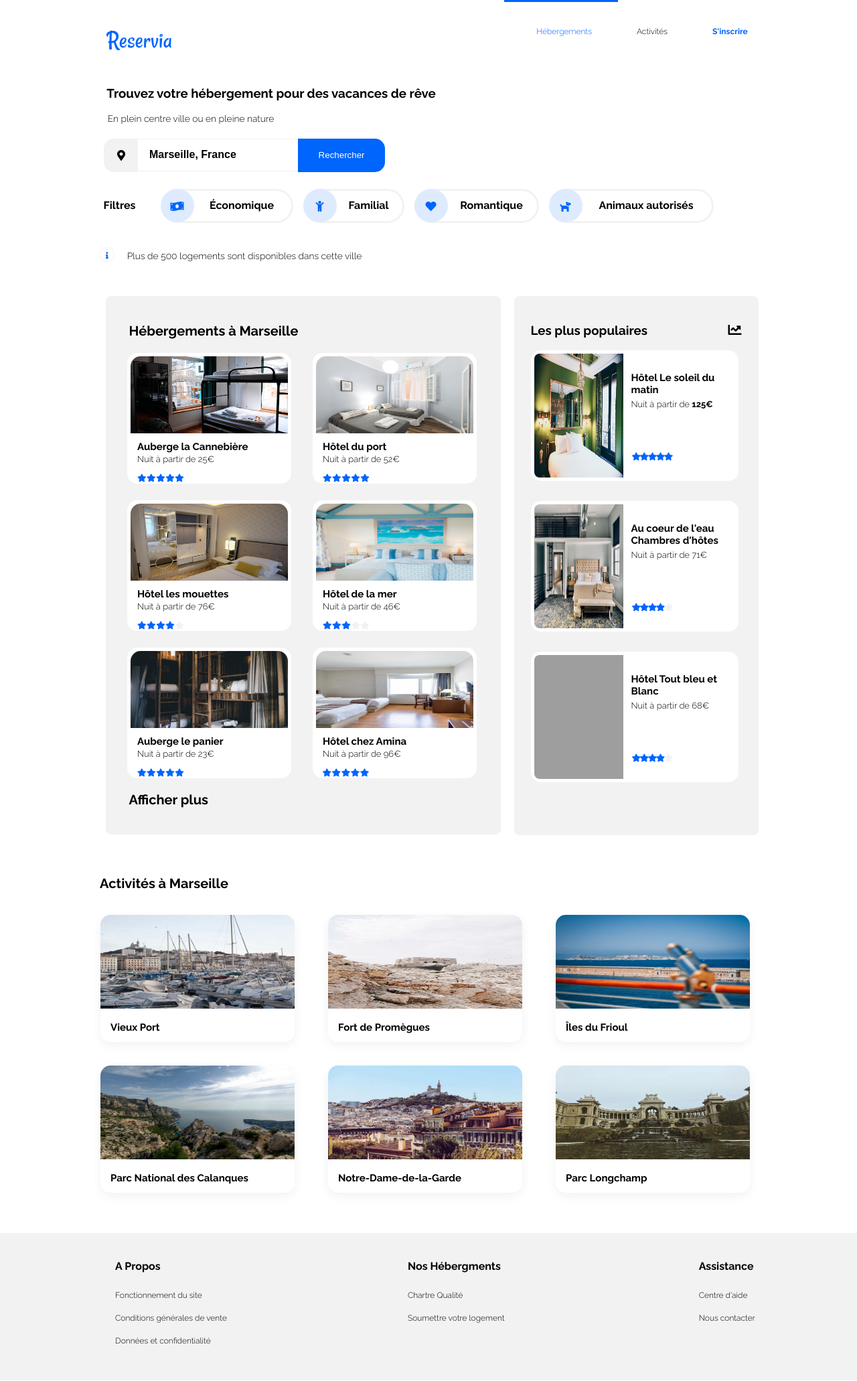
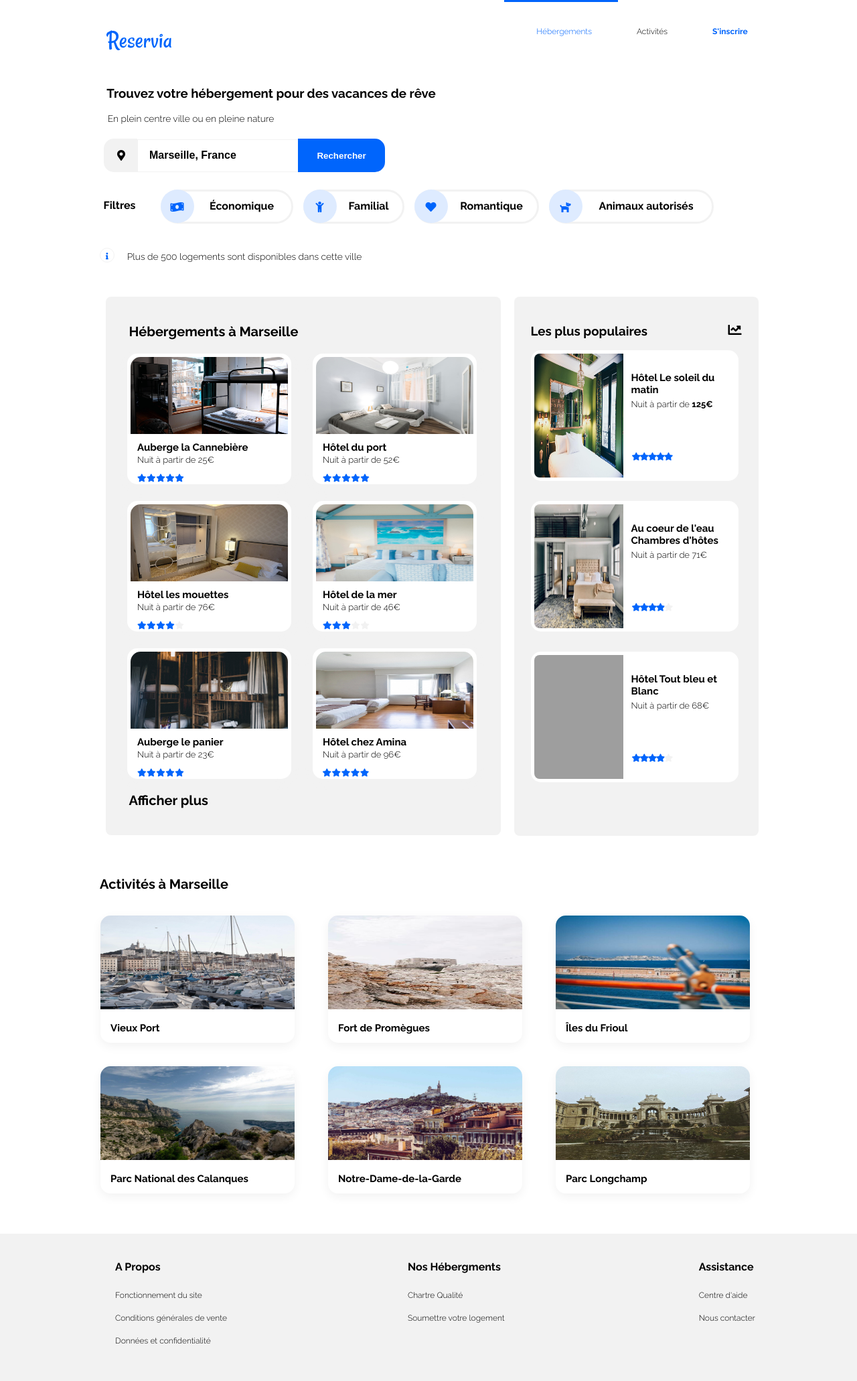
Before and after one commit to Tenessy/Projet2OpenclassRooms, a Jekyll site: the page reservia.html, which Jekyll copies as it is, in a window 1280 px wide. Shown: the whole page at 67% size. Built offline with Jekyll 4.4.1, drawn with Linux system fonts in a browser that asks for light colours; grey boxes are pictures that could not be loaded.

```diff
--- a/reservia.html
+++ b/reservia.html
@@ -37,7 +37,7 @@
           <i class="fas fa-map-marker-alt"></i>
         </div>
         <input type="text"  id="champs"  placeholder="Marseille, France" />
-         <button id="search">Rechercher
+         <button id="search"><h4>Rechercher</h4>
           <i class="fas fa-search"></i>
         </button>
       </div>
```
